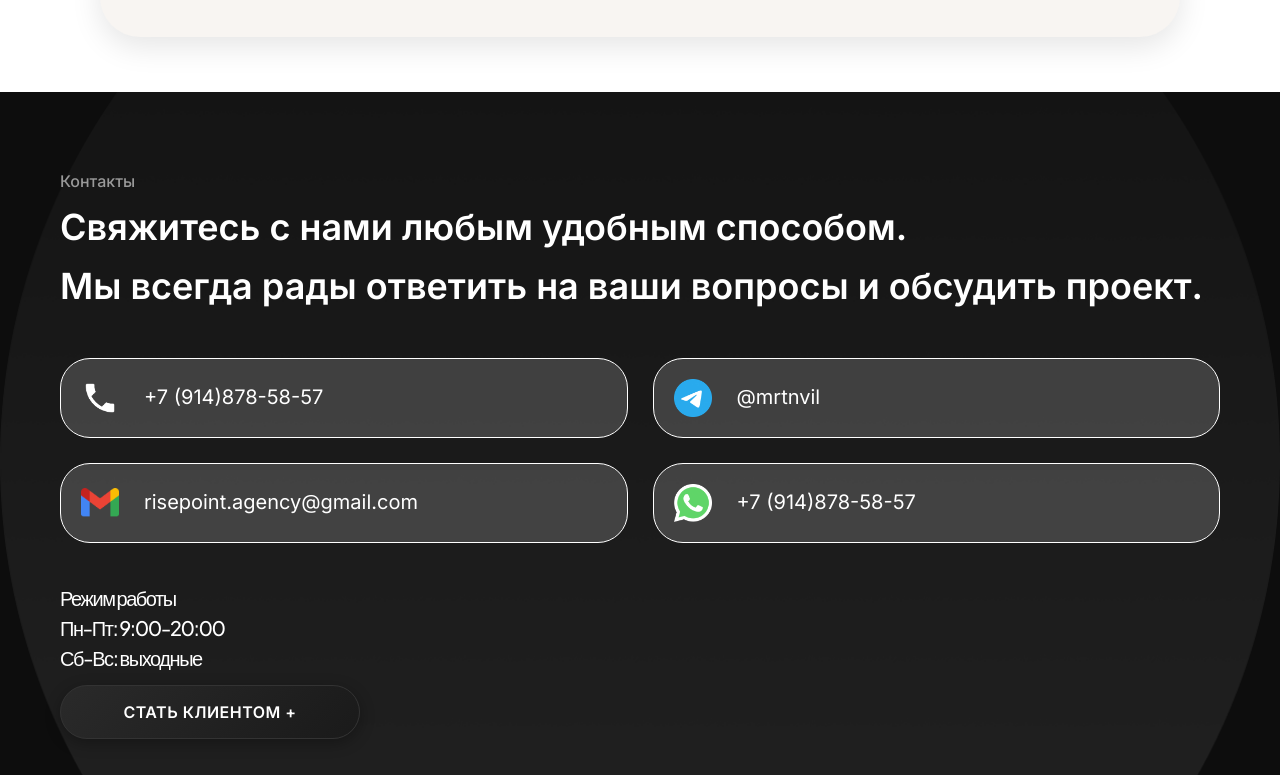
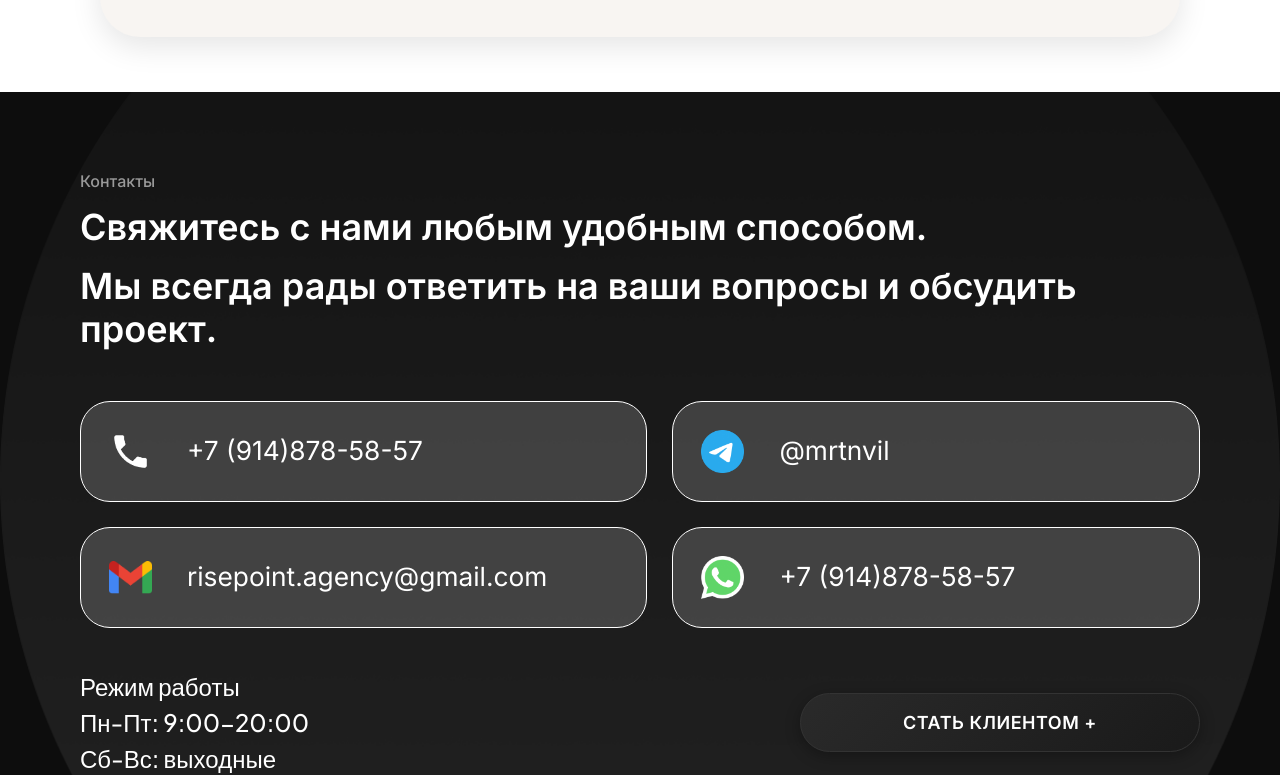
Before and after one commit to AntsiborDaniil/risePoint_prod, a React (Vite) app: page / in a window 1280 px wide. Shown: the part 6255-7030 px from the top of the page. Built offline with nearby package versions, Linux system fonts and the light colour scheme.

Commit message:
style: контакты

```diff
--- a/src/components/sections/Contact/Contact.module.css
+++ b/src/components/sections/Contact/Contact.module.css
@@ -75,7 +75,6 @@
     font-size: 48px;
     font-weight: 600;
     line-height: 1.2;
-    text-wrap: nowrap;
     margin: 0;
 }
 
@@ -140,9 +139,10 @@
     font-family: var(--font-plus-jakarta-sans);
     font-weight: 500;
     font-size: 24px;
-    line-height: 59px;
-    letter-spacing: -1.44px;
+    line-height: 1.5;
+    letter-spacing: normal;
     margin: 0;
+    white-space: pre-line;
 }
 
 .hoursText {
@@ -208,14 +208,53 @@
 }
 
 /* Адаптивность */
+/* 1550px */
+@media (max-width: 1550px) {
+    .contactsSection {
+        flex-direction: column;
+        gap: 40px;
+    }
+
+    .workingHours {
+        width: 100%;
+        max-width: 100%;
+    }
+
+    .clientButton {
+        width: 100%;
+        max-width: 400px;
+        padding: 18px 40px;
+        font-size: 18px;
+        min-width: 250px;
+    }
+}
+
 /* 1440px */
 
-/* 1280px *
+/* 1280px */
+@media (max-width: 1280px) {
+    .workingHours {
+        flex-direction: row;
+        justify-content: space-between;
+        align-items: center;
+        gap: 20px;
+    }
 
-/* 1024px */
+    .hoursTitle {
+        margin: 0;
+        flex: 0 1 auto;
+    }
+
+    .clientButton {
+        flex-shrink: 0;
+        align-self: auto;
+    }
+}
+
+/* 1440px */
 @media (max-width: 1440px) {
     .container {
-        padding: 80px 60px 90px 60px;
+        padding: 80px 80px 90px 80px;
         gap: 50px;
         min-height: auto;
     }
@@ -244,6 +283,28 @@
         grid-template-columns: 1fr 1fr;
         gap: 25px;
         margin-bottom: 0;
+    }
+}
+
+/* 1024px */
+@media (max-width: 1024px) {
+    .description {
+        display: none;
+    }
+
+    .contactGrid {
+        grid-template-columns: 1fr;
+        gap: 20px;
+    }
+
+    .workingHours {
+        flex-direction: column;
+        align-items: flex-start;
+    }
+
+    .clientButton {
+        width: 100%;
+        max-width: 300px;
     }
 
     .contactItem {
@@ -395,7 +456,7 @@
     .hoursTitle {
         font-size: 16px;
         line-height: 1.5;
-        letter-spacing: -0.5px;
+        letter-spacing: normal;
     }
 
     .clientButton {
```
